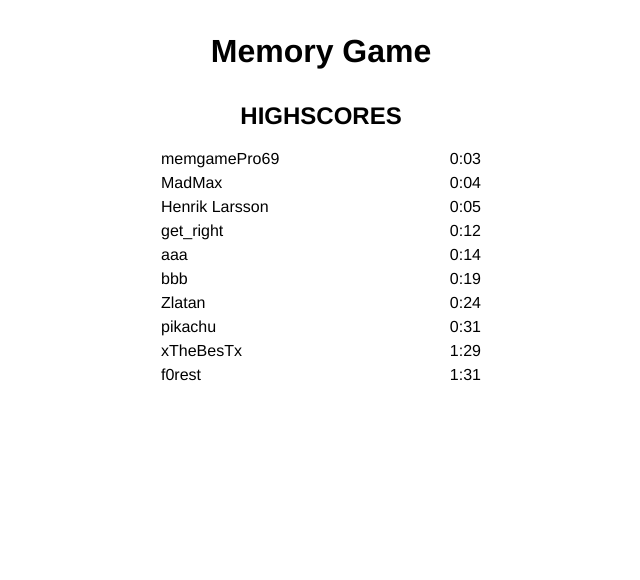
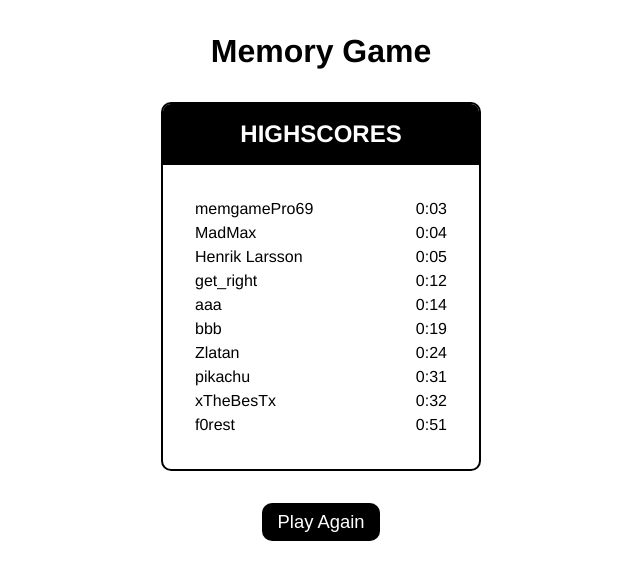
Before and after one commit to tommynueve/vuejs-mem-game, a Vue app: page /score in a window 1280 px wide. Shown: the top 580 px of the page, without its empty margins (319-959 px from the left). Built offline with nearby package versions, Linux system fonts and the light colour scheme.

Commit message:
Added scoreboard functionality with the ability to add a new highscore if it happened.

```diff
--- a/src/components/Card.vue
+++ b/src/components/Card.vue
@@ -7,7 +7,7 @@
       </transition>
     </div>
     <div class="card card-back" :class="{ 'card-flip-back': isVisible }" @click="onCardBackClick">
-      {{ frontValue }}
+      <!-- {{ frontValue }} -->
       <img src="../assets/AvalancheLogo.jpg" alt="Card back" />
     </div>
   </li>
--- a/src/components/Game.vue
+++ b/src/components/Game.vue
@@ -18,44 +18,54 @@
         />
       </transition-group>
       <transition name="modal">
-        <div class="win-modal" v-if="gameStatus === GAME_STATUS.FINISHED">
-          <p class="win-sign">You win</p>
-          <p class="win-time">{{ formattedTime }}</p>
-          <p v-if="elapsedTime"></p>
-        </div>
+        <WinModal v-if="gameStatus === GAME_STATUS.FINISHED" :score="formattedTime" :isHighscore="isTopScore(elapsedTime)" />
       </transition>
     </div>
-    <button @click="startNewGame()" class="restart">Restart Game</button>
+    <TheButton @onClick="onRestartClick">Restart Game</TheButton>
   </div>
 </template>
 
 <script>
-import { onMounted, computed } from 'vue';
+import { onMounted, computed, watch } from 'vue';
 
 import Card from './Card.vue';
+import WinModal from './WinModal.vue';
+import TheButton from './TheButton.vue';
 import useGame, { GAME_STATUS } from '../hooks/useGame';
+import useScore from '../hooks/useScore';
 import { formatTime } from '../utils/time';
 
 export default {
   name: 'Game',
   components: {
     Card,
+    WinModal,
+    TheButton,
   },
   setup() {
     const { deck, startNewGame, showCard, remainingPairs, elapsedTime, gameStatus } = useGame();
+    const { isTopScore, addNewScorePendingName, clearNewTime } = useScore();
 
     onMounted(() => startNewGame());
 
-    const onCardClick = ({ frontValue, position }) => {
-      showCard(position);
-      console.log(frontValue, position);
+    watch(gameStatus, () => {
+      if (gameStatus.value === GAME_STATUS.FINISHED) {
+        if (isTopScore(elapsedTime.value)) addNewScorePendingName(elapsedTime.value);
+      }
+    });
+
+    const onCardClick = ({ position }) => showCard(position);
+
+    const onRestartClick = () => {
+      clearNewTime();
+      startNewGame();
     };
 
     const formattedTime = computed(() => {
       return formatTime(elapsedTime.value);
     });
 
-    return { deck, startNewGame, onCardClick, remainingPairs, elapsedTime, formattedTime, gameStatus, GAME_STATUS };
+    return { deck, elapsedTime, onCardClick, remainingPairs, formattedTime, gameStatus, GAME_STATUS, isTopScore, onRestartClick };
   },
 };
 </script>
@@ -84,12 +94,12 @@ export default {
   align-items: center;
 }
 
+.modal-enter-active {
+  transition: opacity 1.5s ease;
+}
+
 .modal-enter-from {
   opacity: 0;
-}
-
-.modal-enter-active {
-  transition: opacity 2s ease;
 }
 
 .shuffle-move {
@@ -99,35 +109,4 @@ export default {
 .title {
   margin: 2rem;
 }
-
-.restart {
-  font-size: 1.15rem;
-  text-transform: capitalize;
-  border-radius: 10px;
-  padding: 0.5rem 1rem;
-}
-
-.win-modal {
-  width: 100%;
-  height: 100%;
-  background-color: hsl(0, 0%, 20%, 0.8);
-  position: absolute;
-  top: 0;
-  left: 0;
-  display: flex;
-  flex-direction: column;
-  justify-content: center;
-  align-items: center;
-  border-radius: 10px;
-  font-size: 5rem;
-  font-weight: 700;
-}
-
-.win-sign {
-  color: hsl(120, 100%, 45%);
-}
-
-.win-time {
-  color: #fff;
-}
 </style>
--- a/src/components/Scoreboard.vue
+++ b/src/components/Scoreboard.vue
@@ -1,45 +1,123 @@
 <template>
-  <h1 class="hs-title">Highscores</h1>
-  <ul class="score-list">
-    <li v-for="(score, index) in formattedScores" :key="index" class="score-list-item">
-      <p>{{ score.name }}</p>
-      <p>{{ score.formattedTime }}</p>
-    </li>
-  </ul>
+  <div class="hs-container">
+    <h1 class="hs-title">Highscores</h1>
+    <div class="new-hs-container" v-if="newTime">
+      <label for="name-input" class="name-label">Your name</label>
+      <div class="new-highscore score-list-item">
+        <input v-model="newName" type="text" id="name-input" @keyup.enter="onNameEnter" />
+        <p>{{ formatTime(newTime) }}</p>
+      </div>
+    </div>
+    <transition-group tag="ul" name="score-list-tg" class="score-list">
+      <li v-for="score in formattedScores" :key="score.name" class="score-list-item">
+        <p>{{ score.name }}</p>
+        <p>{{ score.formattedTime }}</p>
+      </li>
+    </transition-group>
+  </div>
+  <TheButton @onClick="this.$router.push('game')">Play Again</TheButton>
 </template>
 
 <script>
-import { computed } from 'vue';
+import { computed, ref } from 'vue';
+import TheButton from './TheButton.vue';
 import useScore from '../hooks/useScore';
 import { formatTime } from '../utils/time';
 
 export default {
   name: 'Scoreboard',
+  components: {
+    TheButton,
+  },
   setup() {
-    const { topScores } = useScore();
+    const { topScores, newTime, completeScorePendingName } = useScore();
+
+    const newName = ref('');
+
+    const onNameEnter = () => {
+      if (!newName.value) return;
+      completeScorePendingName(newName.value);
+    };
 
     const formattedScores = computed(() => {
       return topScores.value.map((score) => ({ ...score, formattedTime: formatTime(score.time) }));
     });
 
-    return { formattedScores };
+    return { formattedScores, formatTime, newTime, newName, onNameEnter };
   },
 };
 </script>
 
 <style>
+.hs-container {
+  border: 2px solid #000;
+  border-radius: 10px;
+  max-width: 20rem;
+  margin: 2rem auto;
+  overflow: hidden;
+}
+
+.hs-container h1 {
+  background-color: #000;
+  padding: 1rem;
+  color: #fff;
+  font-weight: 900;
+}
+
 .hs-title {
   font-size: 1.5rem;
   text-transform: uppercase;
-  margin-bottom: 1rem;
 }
+
+.name-label {
+  display: block;
+  text-align: left;
+  font-weight: 900;
+}
+
+.new-highscore {
+  font-size: 1.25rem;
+}
+
+.new-highscore p {
+  font-weight: 900;
+  color: hsl(120, 100%, 25%);
+}
+
+.new-highscore input {
+  padding: 0.35rem 0.6rem;
+  border: 2px solid #000;
+  border-radius: 10px;
+  outline: none;
+}
+
+.new-hs-container {
+  padding: 2rem;
+  padding-bottom: 0;
+}
+
 .score-list {
-  max-width: 20rem;
-  margin: 0 auto;
+  padding: 2rem;
 }
+
 .score-list-item {
   display: flex;
   justify-content: space-between;
+  align-items: center;
   gap: 2rem;
 }
+
+.score-list-tg-enter-active,
+.score-list-tg-leave-active {
+  transition: all 2s ease;
+}
+
+.score-list-tg-enter-from {
+  opacity: 0;
+  transform: translateX(100%);
+}
+.score-list-tg-leave-to {
+  opacity: 0;
+  transform: translateX(100%);
+}
 </style>
--- /dev/null
+++ b/src/components/TheButton.vue
@@ -0,0 +1,25 @@
+<template>
+  <button @click="onClick" class="main-button"><slot></slot></button>
+</template>
+
+<script>
+export default {
+  emits: ['onClick'],
+  setup(props, context) {
+    const onClick = () => {
+      context.emit('onClick');
+    };
+
+    return { onClick };
+  },
+};
+</script>
+
+<style>
+.main-button {
+  font-size: 1.15rem;
+  text-transform: capitalize;
+  border-radius: 10px;
+  padding: 0.5rem 1rem;
+}
+</style>
--- /dev/null
+++ b/src/components/WinModal.vue
@@ -0,0 +1,60 @@
+<template>
+  <div class="win-modal">
+    <p v-if="isHighscore" class="win-highscore">HIGHSCORE</p>
+    <p class="win-sign">You win</p>
+    <p class="win-time">{{ score }}</p>
+    <TheButton @onClick="this.$router.push('score')">Go to the scoreboard</TheButton>
+  </div>
+</template>
+
+<script>
+import TheButton from './TheButton.vue';
+
+export default {
+  name: 'WinModal',
+  components: {
+    TheButton,
+  },
+  props: {
+    score: {
+      type: String,
+      required: true,
+    },
+    isHighscore: {
+      type: Boolean,
+    },
+  },
+};
+</script>
+
+<style>
+.win-highscore {
+  color: hsl(300deg, 100%, 50%);
+  font-size: 0.6em;
+  font-weight: 900;
+}
+
+.win-modal {
+  width: 100%;
+  height: 100%;
+  background-color: hsl(0, 0%, 20%, 0.8);
+  position: absolute;
+  top: 0;
+  left: 0;
+  display: flex;
+  flex-direction: column;
+  justify-content: center;
+  align-items: center;
+  border-radius: 10px;
+  font-size: 5rem;
+  font-weight: 700;
+}
+
+.win-sign {
+  color: hsl(120, 100%, 45%);
+}
+
+.win-time {
+  color: #fff;
+}
+</style>
--- a/src/hooks/useScore.js
+++ b/src/hooks/useScore.js
@@ -2,13 +2,25 @@ import { ref, computed } from 'vue';
 import { dummyScoreEntries, sortScores } from '../utils/score';
 
 const scores = ref(dummyScoreEntries);
+let newTime = ref(null);
 
 export default function useScore() {
-  const addNewScore = (name, time) => {
-    scores.value = [...scores.value, { name, time }];
+  const addNewScorePendingName = (time) => {
+    newTime.value = time;
   };
+
+  const completeScorePendingName = (name) => {
+    scores.value = [...scores.value, { name, time: newTime.value }];
+    clearNewTime();
+  };
+
+  const clearNewTime = () => (newTime.value = null);
 
   const topScores = computed((max = 10) => sortScores(scores.value).slice(0, max));
 
-  return { topScores, addNewScore };
+  const isTopScore = (time) => {
+    return time < topScores.value[topScores.value.length - 1].time;
+  };
+
+  return { topScores, addNewScorePendingName, completeScorePendingName, isTopScore, newTime, clearNewTime };
 }
--- a/src/utils/score.js
+++ b/src/utils/score.js
@@ -3,11 +3,11 @@ export const dummyScoreEntries = [
   { name: 'MadMax', time: 4 },
   { name: 'Henrik Larsson', time: 5 },
   { name: 'Zlatan', time: 24 },
-  { name: 'xTheBesTx', time: 89 },
+  { name: 'xTheBesTx', time: 32 },
   { name: 'pikachu', time: 31 },
   { name: 'aaa', time: 14 },
   { name: 'bbb', time: 19 },
-  { name: 'f0rest', time: 91 },
+  { name: 'f0rest', time: 51 },
   { name: 'get_right', time: 12 },
 ];
 
```
